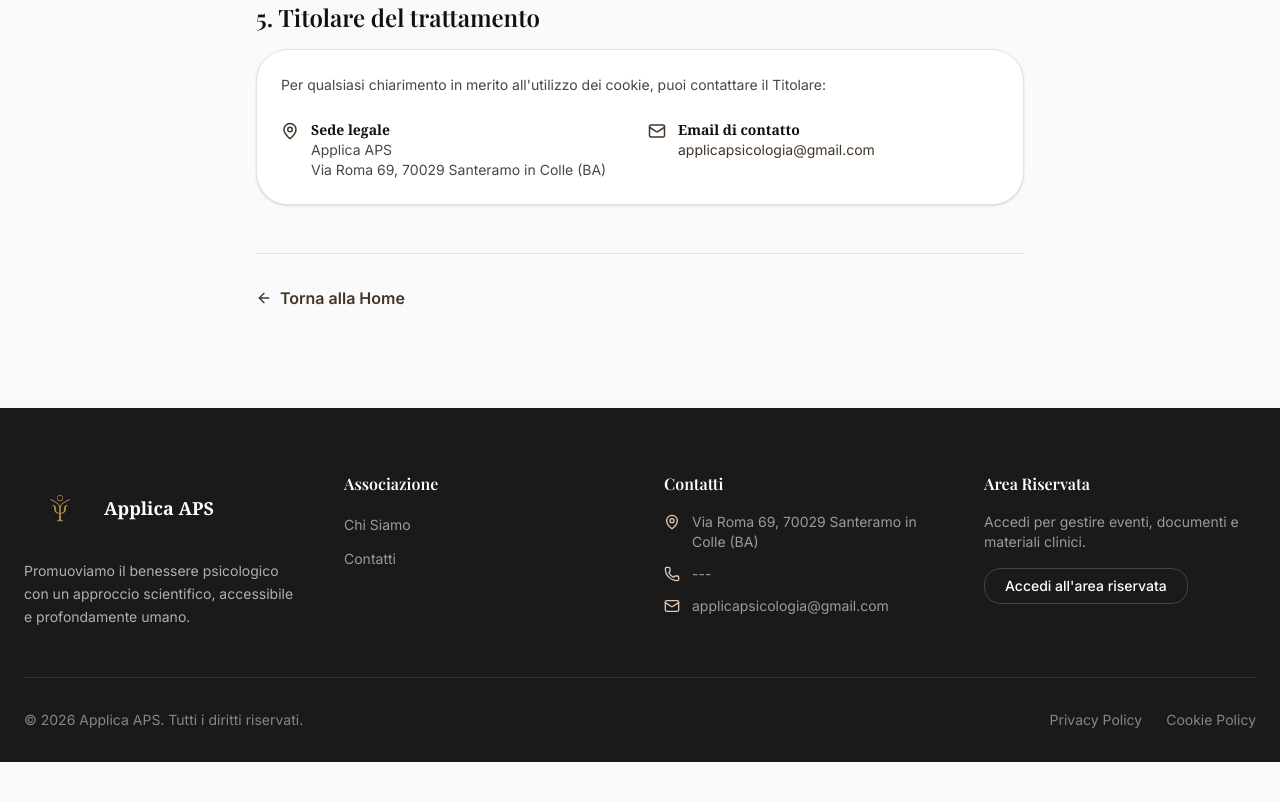
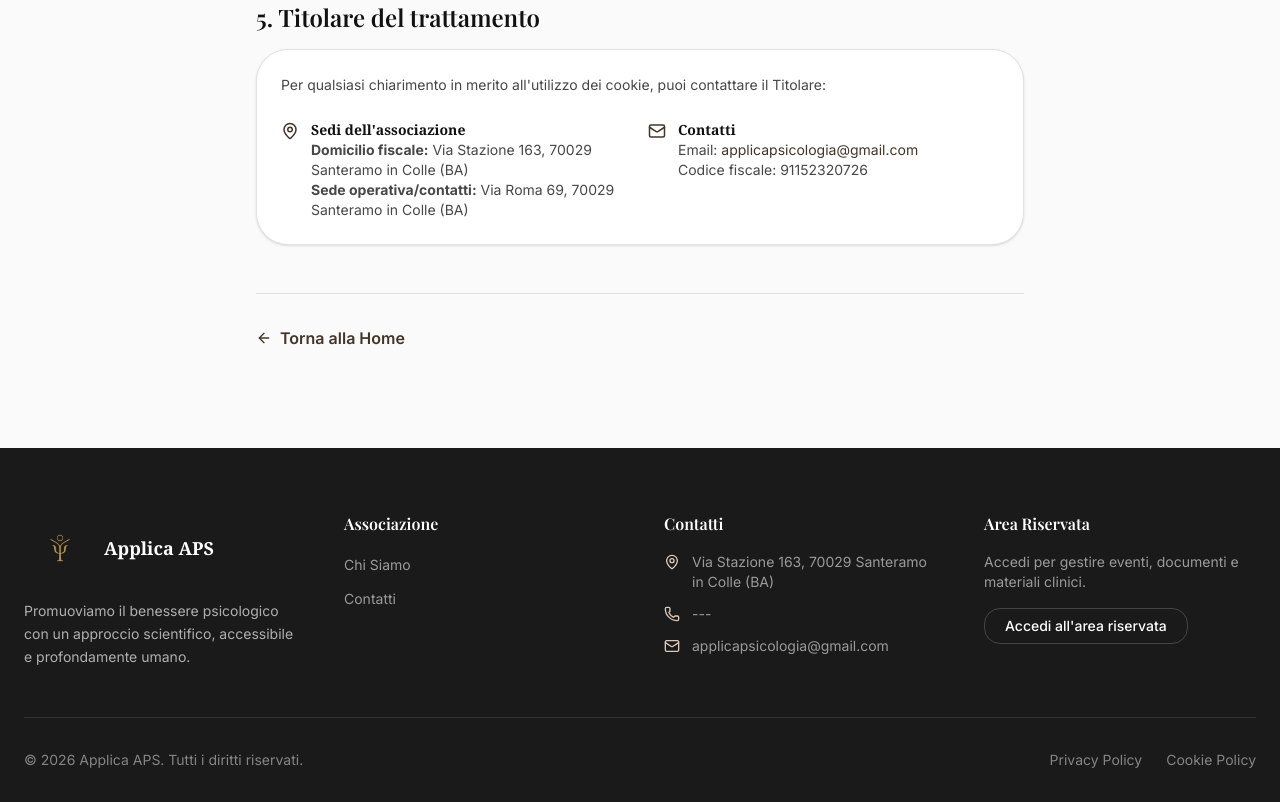
Before and after one commit to applicaaps/applica, a Next.js app in the folder applica-app/: page /cookie in a window 1280 px wide. Shown: the part 1560-2362 px from the top of the page. Before the commit the page ends 2322 px from the top, so only its background shows below. Built offline with nearby package versions, Linux system fonts and the light colour scheme; a web font is replaced by a local one.

Commit message:
modifica privacy policy

```diff
--- a/applica-app/app/contatti/page.tsx
+++ b/applica-app/app/contatti/page.tsx
@@ -116,7 +116,7 @@
                     <div>
                       <h3 className="text-base font-bold text-[var(--color-on-surface)] mb-1">La nostra sede</h3>
                       <p className="text-sm text-[var(--color-on-surface-variant)] leading-relaxed">
-                        Via Roma 69<br />
+                        Via Stazione 163<br />
                         70029 Santeramo in Colle (BA)
                       </p>
                     </div>
--- a/applica-app/app/cookie/page.tsx
+++ b/applica-app/app/cookie/page.tsx
@@ -130,17 +130,25 @@
                   <div className="flex items-start gap-3 text-sm text-[var(--color-on-surface-variant)]">
                     <MapPin size={18} className="text-[var(--color-primary)] shrink-0 mt-0.5" />
                     <div>
-                      <strong className="block text-[var(--color-on-surface)] font-serif">Sede legale</strong>
-                      <span>Applica APS<br />Via Roma 69, 70029 Santeramo in Colle (BA)</span>
+                      <strong className="block text-[var(--color-on-surface)] font-serif">Sedi dell&apos;associazione</strong>
+                      <span>
+                        <strong>Domicilio fiscale:</strong> Via Stazione 163, 70029 Santeramo in Colle (BA)<br />
+                        <strong>Sede operativa/contatti:</strong> Via Roma 69, 70029 Santeramo in Colle (BA)
+                      </span>
                     </div>
                   </div>
                   <div className="flex items-start gap-3 text-sm text-[var(--color-on-surface-variant)]">
                     <Mail size={18} className="text-[var(--color-primary)] shrink-0 mt-0.5" />
                     <div>
-                      <strong className="block text-[var(--color-on-surface)] font-serif">Email di contatto</strong>
-                      <a href="mailto:applicapsicologia@gmail.com" className="text-[var(--color-primary)] hover:underline">
-                        applicapsicologia@gmail.com
-                      </a>
+                      <strong className="block text-[var(--color-on-surface)] font-serif">Contatti</strong>
+                      <span>
+                        Email:{" "}
+                        <a href="mailto:applicapsicologia@gmail.com" className="text-[var(--color-primary)] hover:underline">
+                          applicapsicologia@gmail.com
+                        </a>
+                        <br />
+                        Codice fiscale: 91152320726
+                      </span>
                     </div>
                   </div>
                 </div>
--- a/applica-app/app/privacy/page.tsx
+++ b/applica-app/app/privacy/page.tsx
@@ -135,18 +135,15 @@
                   </h2>
                   <div className="bg-white p-6 rounded-2xl border border-[var(--color-outline-variant)]/50 space-y-4 shadow-sm">
                     <p className="text-base text-[var(--color-on-surface-variant)] leading-relaxed">
-                      Ai sensi dell&apos;art. 13 del Regolamento (UE) 2016/679 (&quot;GDPR&quot;), Applica APS, con sede in Via Roma 69, 70029 Santeramo in Colle (BA), email:{" "}
+                      Ai sensi dell&apos;art. 13 del Regolamento (UE) 2016/679 (&quot;GDPR&quot;), Applica APS, con domicilio fiscale in Via Stazione 163, 70029 Santeramo in Colle (BA), sede operativa/di contatto in Via Roma 69, 70029 Santeramo in Colle (BA), email:{" "}
                       <a href="mailto:applicapsicologia@gmail.com" className="text-[var(--color-primary)] hover:underline font-medium">
                         applicapsicologia@gmail.com
                       </a>
-                      , in qualità di Titolare del trattamento, informa gli utenti in merito al trattamento dei dati personali effettuato tramite il sito web{" "}
+                      , codice fiscale: <strong>91152320726</strong>, in qualità di Titolare del trattamento, informa gli utenti in merito al trattamento dei dati personali effettuato tramite il sito web{" "}
                       <a href="https://applicaaps.com" target="_blank" rel="noopener noreferrer" className="text-[var(--color-primary)] hover:underline font-medium inline-flex items-center gap-0.5">
                         applicaaps.com <ExternalLink size={12} />
                       </a>.
                     </p>
-                    <div className="p-4 bg-orange-50/50 border border-orange-200/50 rounded-xl text-xs text-orange-800">
-                      <strong>C.F. / P. IVA:</strong> [INSERIRE P. IVA O CODICE FISCALE DI APPLICA APS]
-                    </div>
                   </div>
                 </div>
               </RevealSection>
@@ -271,7 +268,7 @@
                   </h2>
                   <div className="prose text-base text-[var(--color-on-surface-variant)] leading-relaxed">
                     <p>
-                      I dati sono trattati presso la sede del Titolare e presso i fornitori di servizi tecnologici utilizzati per il funzionamento del sito e delle relative funzionalità. Alcuni fornitori potrebbero trattare dati al di fuori dello Spazio Economico Europeo; in tali casi il trasferimento avverrà nel rispetto degli artt. 44 e ss. del GDPR, mediante l&apos;adozione di garanzie adeguate, quali decisioni di adeguatezza, clausole contrattuali standard o altri strumenti previsti dalla normativa applicabile.
+                      I dati sono trattati presso il domicilio fiscale del Titolare e presso i fornitori di servizi tecnologici utilizzati per il funzionamento del sito e delle relative funzionalità. Alcuni fornitori potrebbero trattare dati al di fuori dello Spazio Economico Europeo; in tali casi il trasferimento avverrà nel rispetto degli artt. 44 e ss. del GDPR, mediante l&apos;adozione di garanzie adeguate, quali decisioni di adeguatezza, clausole contrattuali standard o altri strumenti previsti dalla normativa applicabile.
                     </p>
                   </div>
                 </div>
@@ -288,7 +285,7 @@
                       I dati di navigazione sono conservati per il tempo strettamente necessario al perseguimento delle finalità tecniche e di sicurezza del sito, salvo esigenze ulteriori di accertamento di reati o tutela dei diritti del Titolare.
                     </p>
                     <p>
-                      I dati trasmessi tramite Google Forms sono conservati per il tempo necessario a gestire la richiesta o il percorso di adesione e, successivamente, per il periodo coerente con le finalità amministrative, organizzative e legali dell&apos;associazione. I dati relativi all&apos;area riservata degli psicologi sono conservati per tutta la durata del rapporto con l&apos;associazione e, successivamente, per il tempo necessario all&apos;adempimento di obblighi di legge, alla gestione di eventuali contestazioni o alla tutela dei diritti del Titolare.
+                      I dati trasmessi tramite Google Forms sono conservati per il tempo necessario a gestire la richiesta o il percorso di adesione e, successivamente, per il periodo coerente con le finalità amministrative, organizzative e legali dell&apos;associazione. I dati relativi all&apos;area riservata degli psicologi sono conservati per tutta la durata del rapporto con l&apos;associazione; in caso di disiscrizione o cessazione del rapporto, tali dati saranno cancellati entro una settimana, salvo l&apos;eventuale ulteriore conservazione strettamente necessaria per adempiere a obblighi di legge o per la tutela dei diritti del Titolare.
                     </p>
                   </div>
                 </div>
@@ -316,7 +313,10 @@
                   </h2>
                   <div className="prose text-base text-[var(--color-on-surface-variant)] leading-relaxed">
                     <p>
-                      Alla data dell&apos;ultimo aggiornamento della presente informativa, il sito non utilizza strumenti di tracciamento pubblicitario, profilazione o analytics come Google Analytics. Eventuali futuri strumenti ulteriori rispetto a quelli qui indicati saranno valutati sotto il profilo privacy e, se necessario, comporteranno l&apos;aggiornamento della presente informativa e degli eventuali meccanismi di raccolta del consenso.
+                      Alla data dell&apos;ultimo aggiornamento della presente informativa, il sito non utilizza strumenti di tracciamento pubblicitario, profilazione o analytics come Google Analytics.
+                    </p>
+                    <p>
+                      Eventuali futuri strumenti ulteriori rispetto a quelli qui indicati saranno valutati sotto il profilo privacy e, se necessario, comporteranno l&apos;aggiornamento della presente informativa e degli eventuali meccanismi di raccolta del consenso.
                     </p>
                   </div>
                 </div>
@@ -353,22 +353,27 @@
                       <div className="flex items-start gap-3 text-sm text-[var(--color-on-surface-variant)]">
                         <MapPin size={18} className="text-[var(--color-primary)] shrink-0 mt-0.5" />
                         <div>
-                          <strong className="block text-[var(--color-on-surface)] font-serif">Sede legale</strong>
-                          <span>Applica APS<br />Via Roma 69, 70029 Santeramo in Colle (BA)</span>
+                          <strong className="block text-[var(--color-on-surface)] font-serif">Sedi dell&apos;associazione</strong>
+                          <span>
+                            <strong>Domicilio fiscale:</strong> Via Stazione 163, 70029 Santeramo in Colle (BA)<br />
+                            <strong>Sede operativa/contatti:</strong> Via Roma 69, 70029 Santeramo in Colle (BA)
+                          </span>
                         </div>
                       </div>
                       <div className="flex items-start gap-3 text-sm text-[var(--color-on-surface-variant)]">
                         <Mail size={18} className="text-[var(--color-primary)] shrink-0 mt-0.5" />
                         <div>
-                          <strong className="block text-[var(--color-on-surface)] font-serif">Email di contatto</strong>
-                          <a href="mailto:applicapsicologia@gmail.com" className="text-[var(--color-primary)] hover:underline">
-                            applicapsicologia@gmail.com
-                          </a>
+                          <strong className="block text-[var(--color-on-surface)] font-serif">Contatti</strong>
+                          <span>
+                            Email:{" "}
+                            <a href="mailto:applicapsicologia@gmail.com" className="text-[var(--color-primary)] hover:underline">
+                              applicapsicologia@gmail.com
+                            </a>
+                            <br />
+                            Codice fiscale: 91152320726
+                          </span>
                         </div>
                       </div>
-                    </div>
-                    <div className="p-4 bg-orange-50/50 border border-orange-200/50 rounded-xl text-xs text-orange-800">
-                      <strong>C.F. / P. IVA:</strong> [INSERIRE P. IVA O CODICE FISCALE DI APPLICA APS]
                     </div>
                   </div>
                 </div>
--- a/applica-app/components/Footer.tsx
+++ b/applica-app/components/Footer.tsx
@@ -43,7 +43,7 @@
             <ul className="space-y-3">
               <li className="flex items-start gap-3 text-sm text-[var(--color-inverse-on-surface)]/60">
                 <MapPin size={16} className="text-[var(--color-primary-fixed)] shrink-0 mt-0.5" />
-                <span>Via Roma 69, 70029 Santeramo in Colle (BA)</span>
+                <span>Via Stazione 163, 70029 Santeramo in Colle (BA)</span>
               </li>
               <li className="flex items-center gap-3 text-sm text-[var(--color-inverse-on-surface)]/60">
                 <Phone size={16} className="text-[var(--color-primary-fixed)] shrink-0" />
```
Also changed, not shown: 1 other file (tests, documents, lock files or other folders).
